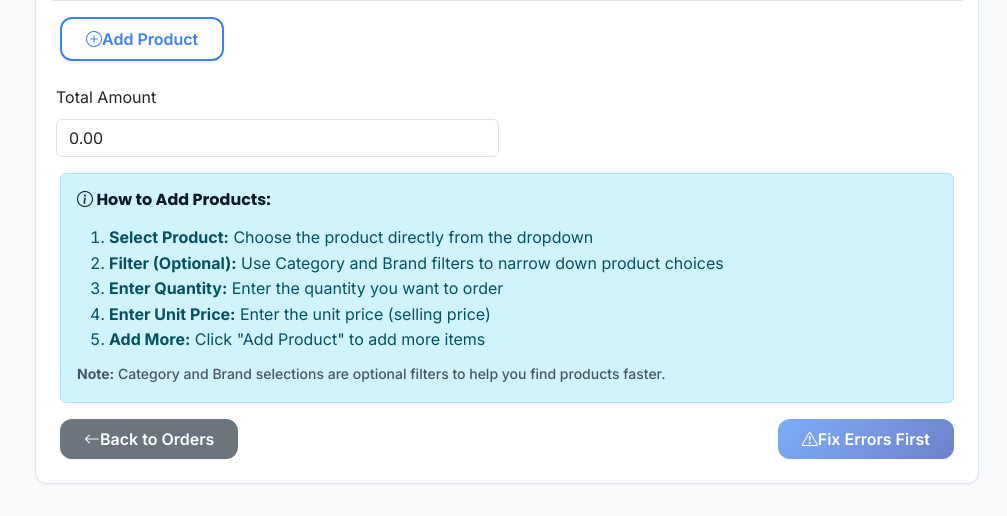
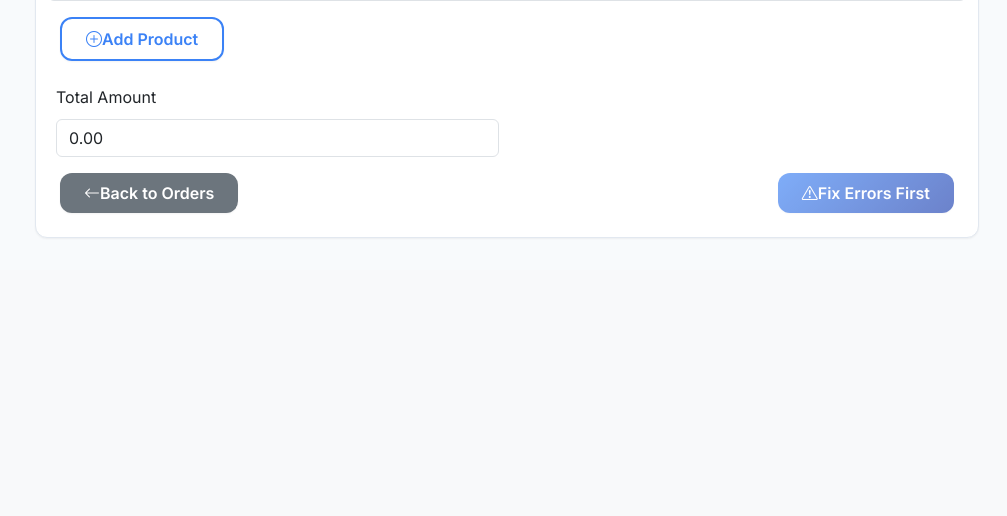
Before and after one commit to giasuddin90/hajiedirsErp, a Django app: page /sales/orders/create/ in a window 1280 px wide. Shown: the part 849-1365 px from the top of the page, without its empty margins (273-1280 px from the left). After the commit the page ends 1087 px from the top, so only its background shows below. Run offline with Django 5.2, Linux system fonts and the light colour scheme; data that the repository does not hold is empty.

Commit message:
remove unnecessary text

```diff
--- a/templates/sales/order_form.html
+++ b/templates/sales/order_form.html
@@ -204,19 +204,6 @@
                             <label for="id_total_amount" class="form-label">Total Amount</label>
                             <input type="number" class="form-control" id="id_total_amount" name="total_amount" value="{{ object.total_amount|default:0 }}" step="0.01" readonly>
                         </div>
-                    </div>
-
-                    <!-- Help Section -->
-                    <div class="alert alert-info">
-                        <h6><i class="bi bi-info-circle"></i> How to Add Products:</h6>
-                        <ol class="mb-0">
-                            <li><strong>Select Product:</strong> Choose the product directly from the dropdown</li>
-                            <li><strong>Filter (Optional):</strong> Use Category and Brand filters to narrow down product choices</li>
-                            <li><strong>Enter Quantity:</strong> Enter the quantity you want to order</li>
-                            <li><strong>Enter Unit Price:</strong> Enter the unit price (selling price)</li>
-                            <li><strong>Add More:</strong> Click "Add Product" to add more items</li>
-                        </ol>
-                        <p class="mb-0 mt-2"><small><strong>Note:</strong> Category and Brand selections are optional filters to help you find products faster.</small></p>
                     </div>
 
                     <div class="d-flex justify-content-between">
```
Also changed, not shown: templates/purchases/order_form.html (+0 -13 lines).
